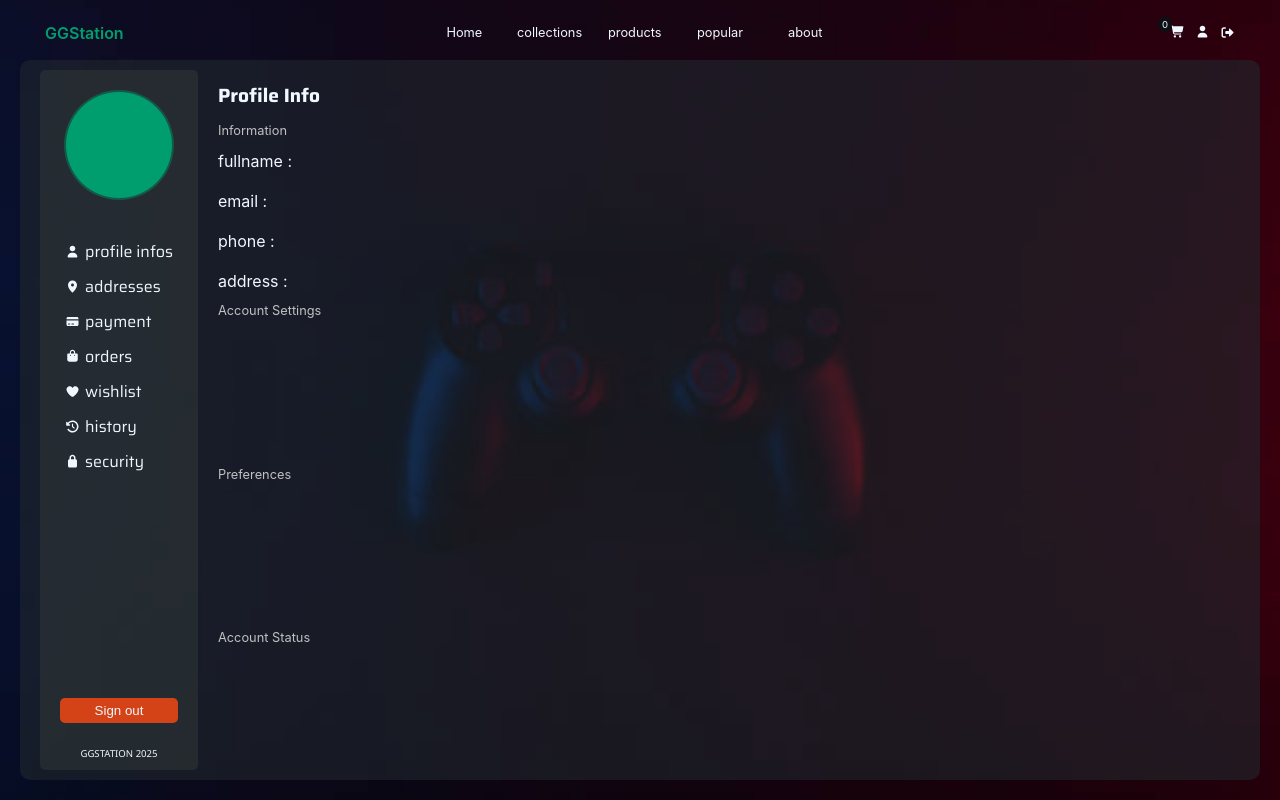
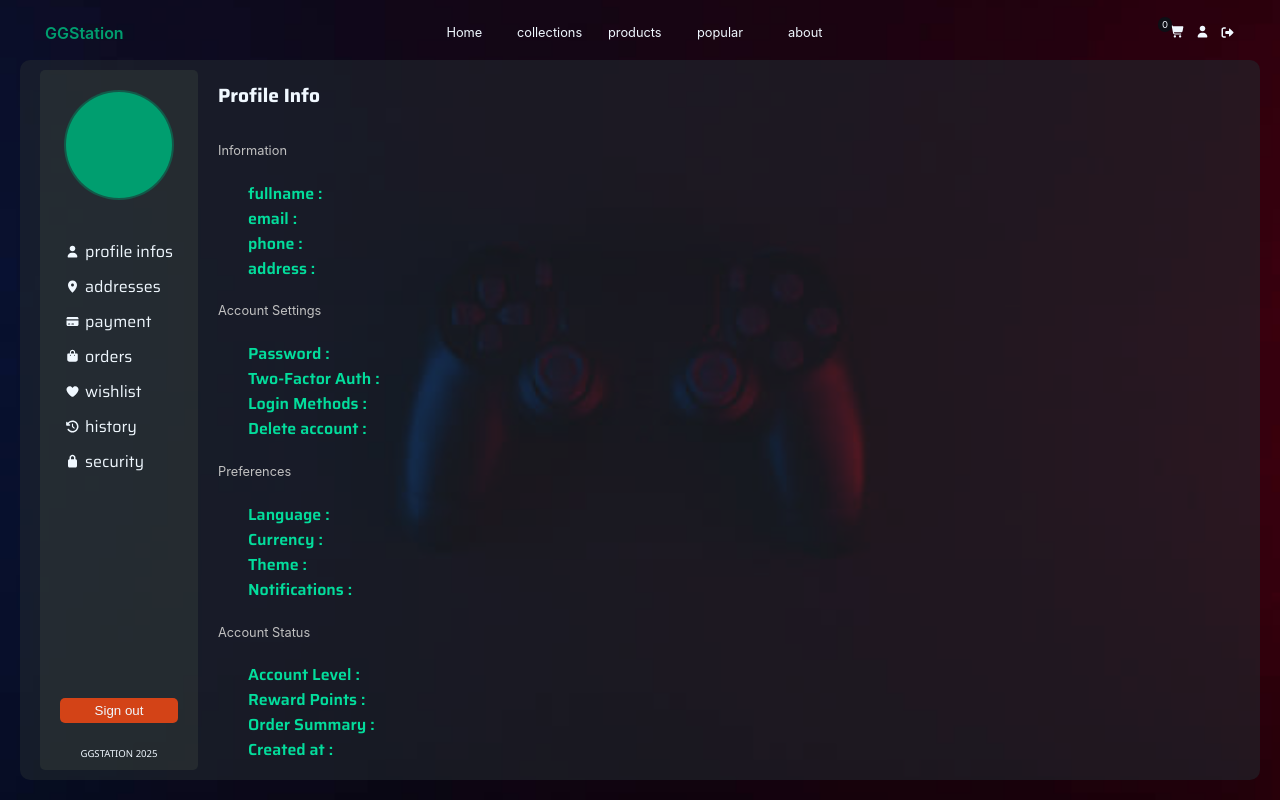
Before and after one commit to Choaib-Routbi/Ecommerce-website, a React (Vite) app: page /Ecommerce-website/profile in a window 1280 px wide. Built offline with nearby package versions, Linux system fonts and the light colour scheme; no server answers; the database is empty; sample sign-in values are in the browser's storage; a web font is replaced by a local one.

Commit message:
adding profile section content layout

```diff
--- a/eslint.config.js
+++ b/eslint.config.js
@@ -23,7 +23,8 @@ export default defineConfig([
       },
     },
     rules: {
-      'no-unused-vars': ['error', { varsIgnorePattern: '^[A-Z_]' }],
+      'no-unused-vars': 'off',
+      'react-refresh/only-export-components': ['warn', { allowConstantExport: true }],
     },
   },
 ])
--- a/src/App.jsx
+++ b/src/App.jsx
@@ -1,4 +1,4 @@
-import { useState, useEffect, useContext } from "react";
+import { useState, useEffect, us } from "react";
 import { CartCountProvider } from "./cartContext";
 import { BrowserRouter as Router, Routes, Route, data } from "react-router-dom";
 import "./index.css";
--- a/src/components/product-card.jsx
+++ b/src/components/product-card.jsx
@@ -1,6 +1,5 @@
 import React, { useState, useContext } from "react";
 import { cartContext } from "../cartContext";
-import { useEffect } from "react";
 import { useAuth } from "../userContext";
 import { useNavigate } from "react-router-dom";
 
@@ -23,7 +22,6 @@ const ProductCard = ({
   const inCartFALSE = "add to cart";
   const inCartFALSE_class = "card-addtocartBtn";
   const {
-    updateCount,
     addToCart,
     removeFromCart,
     isInCart,
@@ -94,9 +92,6 @@ const ProductCard = ({
                 </span>
               </div>
             </div>
-            {/* <div className="card-product-createdAt">
-              {createdAt}
-            </div> */}
             <div className="card-product-name">
               {name == null ? "product name" : name}
             </div>
--- a/src/index.css
+++ b/src/index.css
@@ -964,29 +964,124 @@ body {
       .profile-section {
         display: flex;
         flex-direction: column;
-        height: 100%;
-        color: aliceblue;
+          color: aliceblue;
         padding: 10px;
         margin-bottom: 10px;
+        .profile-addresses-cards-container{
+          display: flex;
+          gap: 20px;
+          padding-bottom: 20px;
+          .profile-addresses-card{
+            height: 230px;
+            width: 100%;
+            padding: 15px;
+            background-color: #303a378c;
+            border-radius: 5px;
+            text-align: center;
+            display: flex;
+            flex-direction: column;
+            justify-content: space-evenly;
+            align-items: center;
+            gap: 10px;
+          }
+
+          .profile-addresses-card-location{
+            height: 100%;
+            width: 90%;
+            background-color: #c1c1c1;
+            border-radius: 5px;
+          }
+          button{
+            border-radius: 5px;
+            width: 40%;
+            height: 35px;
+            background-color: var(--primary-color);
+            color: aliceblue;
+            font-family: "Saira",
+              sans-serif;
+            font-weight: 600;
+            outline: none;
+            border: none;
+            cursor: pointer;
+            transition: all ease 0.2s;
+          }
+          button:hover{
+            background: var(--hoverBG);
+          }
+          button:active{
+            scale: 0.9;
+          }
+          button:focus{
+            background: var(--hoverBtnLight);
+          }
+          .profile-addresses-card-title{
+            text-transform: capitalize;
+            font-size: 0.9rem;
+            margin-bottom: 10px;
+          }
+        }
+                .profile-addresses-card-CREATE {
+                  height: 200px;
+                  width: 100%;
+                  padding: 10px;
+                  background-color: #303a378c;
+                  border-radius: 5px;
+                  text-align: center;
+                  display: flex;
+                  flex-direction: column;
+                  align-items: center;
+                  justify-content: center;
+                  gap: 20px;
+                  button {
+                    height: 35px;
+                    width: 20%;
+                    color: aliceblue;
+                    background: var(--primary-color);
+                    border: none;
+                    outline: none;
+                    border-radius: 5px;
+                    font-weight: 600;
+                    font-family: "Saira",
+                        sans-serif;
+                    transition: all ease 0.2s;
+                    cursor: pointer;
+                  }
+                    button:hover {
+                      background: var(--hoverBG);
+                    }
+                    button:active {
+                      scale: 0.9;
+                    }
+                    button:focus {
+                       background: var(--hoverBtnLight);
+                    }
+                }
         .profile-section-title {
           font-size: 1.2rem;
           font-family: "Saira", sans-serif;
           font-weight: 700;
           text-transform: capitalize;
+          margin-bottom: 20px;
         }
         .profile-subsection-title{
           font-size: 0.8rem;
           color: #c1c1c1;
         }
         .profile-subsection{
-          /* background-color: var(--hoverBtnLight); */
           height: 100%;
           width: 100%;
+          padding: 10px 30px ;
         }
-        .Information{
+        .profile-subsection{
             display: flex;
             flex-direction: column;
-            justify-content: center;
+            justify-content: space-evenly;
+            .profile-prmtr{
+              color: var(--shadowColor);
+              font-family: "Saira",
+                sans-serif;
+              font-weight: 600;
+            }
         }
       }
     }
--- a/src/pages/profile.jsx
+++ b/src/pages/profile.jsx
@@ -23,20 +23,64 @@ const Profile = () => {
           <span className="profile-section-title">Profile Info</span>
           <p className="profile-subsection-title">Information</p>
           <div className="profile-subsection Information">
-            <span>fullname : {fullname} </span>
-            <br />
-            <span>email : {emaill} </span>
-            <br />
-            <span>phone : {phone} </span>
-            <br />
-            <span>address : {address} </span>
+            <span>
+              <span className="profile-prmtr">fullname :</span> {fullname}
+            </span>
+            <span>
+              <span className="profile-prmtr">email :</span> {emaill}
+            </span>
+            <span>
+              <span className="profile-prmtr">phone :</span> {phone}
+            </span>
+            <span>
+              <span className="profile-prmtr">address :</span> {address}
+            </span>
           </div>
           <p className="profile-subsection-title">Account Settings</p>
-          <div className="profile-subsection Account-Settings"></div>
+          <div className="profile-subsection Account-Settings">
+            <span>
+              <span className="profile-prmtr">Password :</span>
+            </span>
+            <span>
+              <span className="profile-prmtr">Two-Factor Auth :</span>
+            </span>
+            <span>
+              <span className="profile-prmtr">Login Methods :</span>
+            </span>
+            <span>
+              <span className="profile-prmtr">Delete account :</span>
+            </span>
+          </div>
           <p className="profile-subsection-title">Preferences</p>
-          <div className="profile-subsection Preferences"></div>
+          <div className="profile-subsection Preferences">
+            <span>
+              <span className="profile-prmtr">Language :</span>
+            </span>
+            <span>
+              <span className="profile-prmtr">Currency :</span>
+            </span>
+            <span>
+              <span className="profile-prmtr">Theme :</span>
+            </span>
+            <span>
+              <span className="profile-prmtr">Notifications :</span>
+            </span>
+          </div>
           <p className="profile-subsection-title">Account Status</p>
-          <div className="profile-subsection Account-Status"></div>
+          <div className="profile-subsection Account-Status">
+            <span>
+              <span className="profile-prmtr">Account Level :</span>
+            </span>
+            <span>
+              <span className="profile-prmtr">Reward Points :</span>
+            </span>
+            <span>
+              <span className="profile-prmtr">Order Summary :</span>
+            </span>
+            <span>
+              <span className="profile-prmtr">Created at :</span>
+            </span>
+          </div>
         </div>
       </>
     );
@@ -44,7 +88,36 @@ const Profile = () => {
   const Addresses = () => {
     return (
       <div id="addresses" className="profile-section">
-        <span className="profile-section-title">Addresses</span>
+        <span className="profile-section-title">Shipping Addresses</span>
+        <div className="profile-addresses-cards-container">
+          <div className="profile-addresses-card">
+            <span className="profile-addresses-card-title">home shipping address</span>
+            <div className="profile-addresses-card-location"></div>
+            <button>
+              active
+            </button>
+          </div>
+          <div className="profile-addresses-card">
+            <span className="profile-addresses-card-title">home shipping address</span>
+            <div className="profile-addresses-card-location"></div>
+            <button>
+              active
+            </button>
+          </div>
+          <div className="profile-addresses-card">
+            <span className="profile-addresses-card-title">home shipping address</span>
+            <div className="profile-addresses-card-location"></div>
+            <button>
+              active
+            </button>
+          </div>
+        </div>
+          <div className="profile-addresses-card-CREATE">
+            <span className="profile-addresses-card-title">add new shipping location to profile</span>
+            <button>
+              Add Location
+            </button>
+          </div>
       </div>
     );
   };
@@ -95,29 +168,6 @@ const Profile = () => {
               <p className="profile-name">{fullname}</p>
             </div>
             <div className="profile-nav">
-              <>
-                {/* <svg xmlns="http://www.w3.org/2000/svg" viewBox="0 0 640 640">Font Awesome Free v7.1.0 by @fontawesome - https://fontawesome.com License - https://fontawesome.com/license/free Copyright 2025 Fonticons, Inc<path d="M320 312C386.3 312 440 258.3 440 192C440 125.7 386.3 72 320 72C253.7 72 200 125.7 200 192C200 258.3 253.7 312 320 312zM290.3 368C191.8 368 112 447.8 112 546.3C112 562.7 125.3 576 141.7 576L498.3 576C514.7 576 528 562.7 528 546.3C528 447.8 448.2 368 349.7 368L290.3 368z"/></svg>
-              {
-                fullname
-              }
-              </div>
-              <div className="profile-email">
-              <svg xmlns="http://www.w3.org/2000/svg" viewBox="0 0 640 640">Font Awesome Free v7.1.0 by @fontawesome - https://fontawesome.com License - https://fontawesome.com/license/free Copyright 2025 Fonticons, Inc<path d="M112 128C85.5 128 64 149.5 64 176C64 191.1 71.1 205.3 83.2 214.4L291.2 370.4C308.3 383.2 331.7 383.2 348.8 370.4L556.8 214.4C568.9 205.3 576 191.1 576 176C576 149.5 554.5 128 528 128L112 128zM64 260L64 448C64 483.3 92.7 512 128 512L512 512C547.3 512 576 483.3 576 448L576 260L377.6 408.8C343.5 434.4 296.5 434.4 262.4 408.8L64 260z"/></svg>
-              {
-                emaill
-              }</div>
-              <div className="profile-phone">
-              <svg xmlns="http://www.w3.org/2000/svg" viewBox="0 0 640 640">Font Awesome Free v7.1.0 by @fontawesome - https://fontawesome.com License - https://fontawesome.com/license/free Copyright 2025 Fonticons, Inc<path d="M224.2 89C216.3 70.1 195.7 60.1 176.1 65.4L170.6 66.9C106 84.5 50.8 147.1 66.9 223.3C104 398.3 241.7 536 416.7 573.1C493 589.3 555.5 534 573.1 469.4L574.6 463.9C580 444.2 569.9 423.6 551.1 415.8L453.8 375.3C437.3 368.4 418.2 373.2 406.8 387.1L368.2 434.3C297.9 399.4 241.3 341 208.8 269.3L253 233.3C266.9 222 271.6 202.9 264.8 186.3L224.2 89z"/></svg>
-              {
-                phone
-              }
-              </div>
-              <div className="profile-address">
-              <svg xmlns="http://www.w3.org/2000/svg" viewBox="0 0 640 640">Font Awesome Free v7.1.0 by @fontawesome - https://fontawesome.com License - https://fontawesome.com/license/free Copyright 2025 Fonticons, Inc<path d="M128 252.6C128 148.4 214 64 320 64C426 64 512 148.4 512 252.6C512 371.9 391.8 514.9 341.6 569.4C329.8 582.2 310.1 582.2 298.3 569.4C248.1 514.9 127.9 371.9 127.9 252.6zM320 320C355.3 320 384 291.3 384 256C384 220.7 355.3 192 320 192C284.7 192 256 220.7 256 256C256 291.3 284.7 320 320 320z"/></svg>
-              {
-                address
-              } */}
-              </>
               <a href="#profile-info">
                 <div href="#profile-infos" className="profile-nav-item">
                   <svg xmlns="http://www.w3.org/2000/svg" viewBox="0 0 640 640">
```
